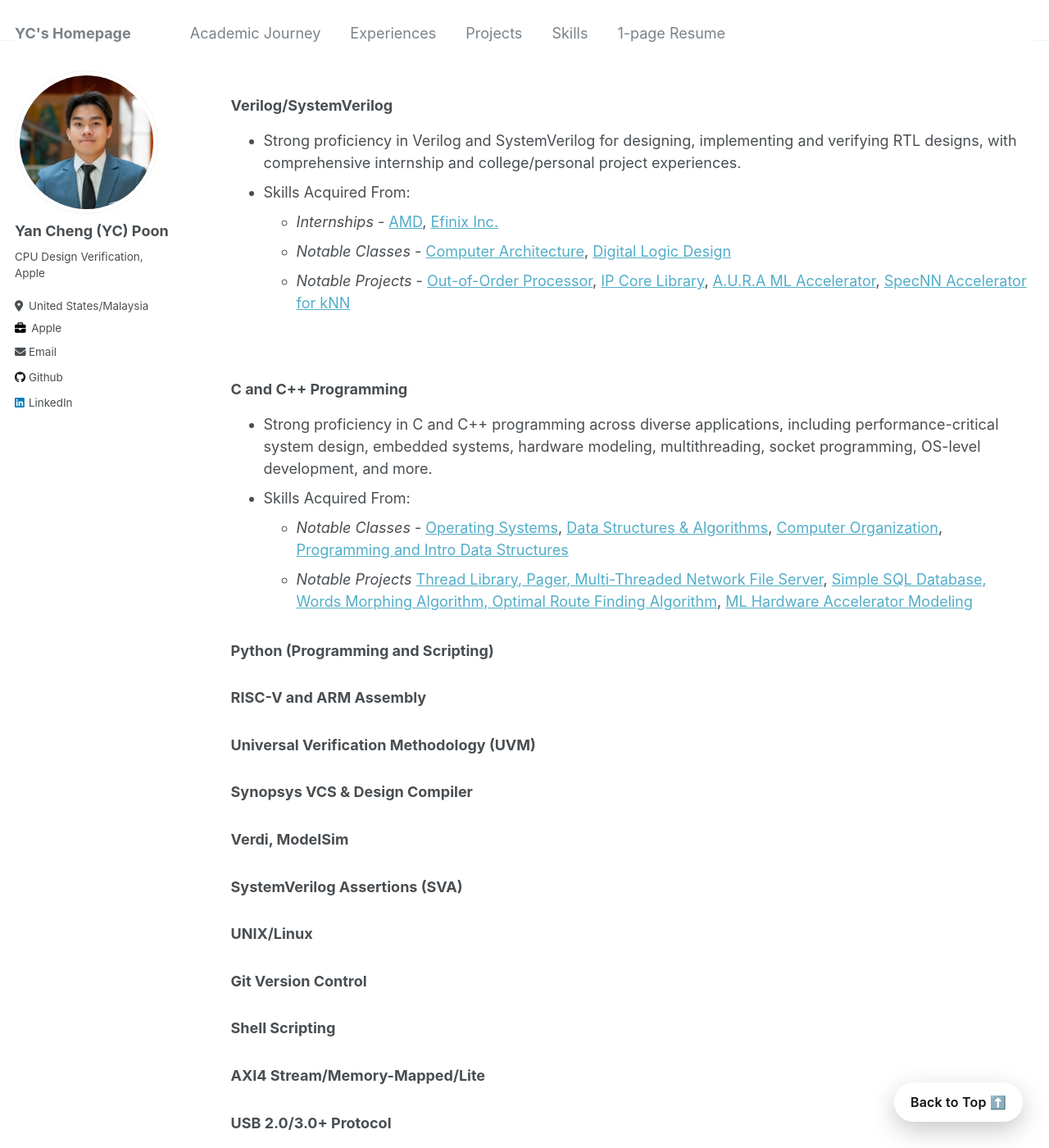
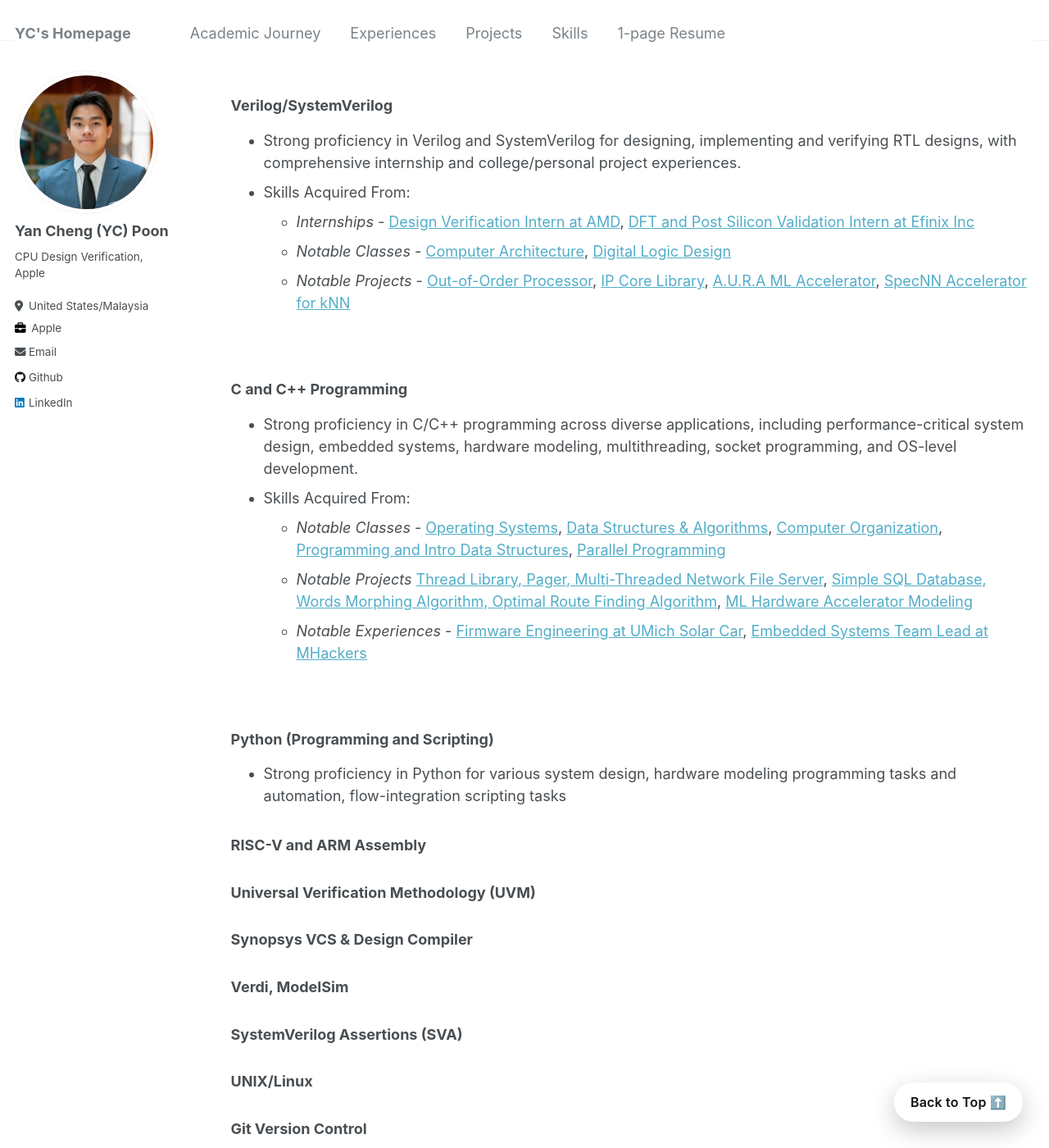
Before and after one commit to ycpoon/ycpoon.github.io, a Jekyll site: the page built from _pages/skills.md, in a window 1280 px wide and 1400 px high, scrolled down 771 px. Shown: the whole window at 82% size. Built offline with Jekyll 4.4.1, drawn with Linux system fonts in a browser that asks for light colours.

Commit message:
chge vsee

```diff
--- a/_pages/skills.md
+++ b/_pages/skills.md
@@ -87,7 +87,7 @@ redirect_from:
 ### Verilog/SystemVerilog
 - Strong proficiency in Verilog and SystemVerilog for designing, implementing and verifying RTL designs, with comprehensive internship and college/personal project experiences.
 - Skills Acquired From:
-  - *Internships* - [AMD](/experiences/#amd), [Efinix Inc.](/experiences/#efinix)
+  - *Internships* - [Design Verification Intern at AMD](/experiences/#amd), [DFT and Post Silicon Validation Intern at Efinix Inc](/experiences/#efinix)
   - *Notable Classes* - [Computer Architecture](/academicjourney/#eecs470), [Digital Logic Design](/academicjourney/#eecs270)
   - *Notable Projects* - [Out-of-Order Processor](/projects/#mips-r10k-style-out-of-order-processor), [IP Core Library](/projects/#systemverilog-ip-core-library), [A.U.R.A ML Accelerator](/collegeprojects/#attention-unit-for-resource-constrained-architectures-eecs-570), [SpecNN Accelerator for kNN](/collegeprojects/#specnn-hardware-accelerator-for-knn-eecs-573)
 
@@ -95,12 +95,17 @@ redirect_from:
 &nbsp;
 
 ### C and C++ Programming
-- Strong proficiency in C and C++ programming across diverse applications, including performance-critical system design, embedded systems, hardware modeling, multithreading, socket programming, OS-level development, and more.
+- Strong proficiency in C/C++ programming across diverse applications, including performance-critical system design, embedded systems, hardware modeling, multithreading, socket programming, and OS-level development.
 - Skills Acquired From:
-  - *Notable Classes* - [Operating Systems](/academicjourney/#eecs482), [Data Structures & Algorithms](/academicjourney/#eecs281), [Computer Organization](/academicjourney/#eecs370), [Programming and Intro Data Structures](/academicjourney/#eecs280)
+  - *Notable Classes* - [Operating Systems](/academicjourney/#eecs482), [Data Structures & Algorithms](/academicjourney/#eecs281), [Computer Organization](/academicjourney/#eecs370), [Programming and Intro Data Structures](/academicjourney/#eecs280), [Parallel Programming](academicjourney/#eecs471)
   - *Notable Projects* [Thread Library, Pager, Multi-Threaded Network File Server](/collegeprojects/#thread-library-pager-multi-threaded-network-file-server-eecs-482), [Simple SQL Database, Words Morphing Algorithm, Optimal Route Finding Algorithm](/collegeprojects/#simple-sql-database-words-morphing-algorithm-optimal-route-finding-algorithm-eecs-281), [ML Hardware Accelerator Modeling](/collegeprojects/#attention-unit-for-resource-constrained-architectures-eecs-570)
+  - *Notable Experiences* - [Firmware Engineering at UMich Solar Car](/experiences/#solar-car), [Embedded Systems Team Lead at MHackers](/experiences/#mhackers)
+
+&nbsp;
+&nbsp;
 
 ### Python (Programming and Scripting)
+- Strong proficiency in Python for various system design, hardware modeling programming tasks and automation, flow-integration scripting tasks
 
 ### RISC-V and ARM Assembly
 
```
Also changed, not shown: 1 other file.
